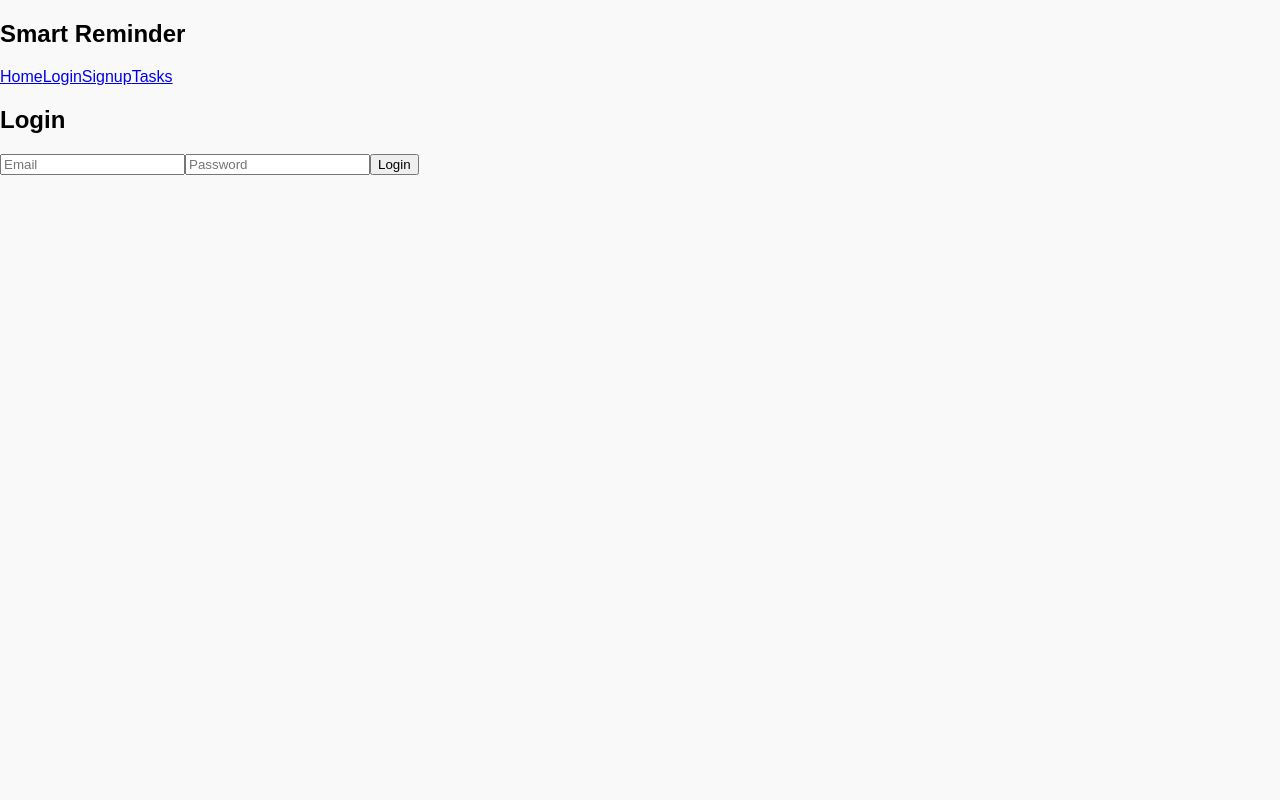
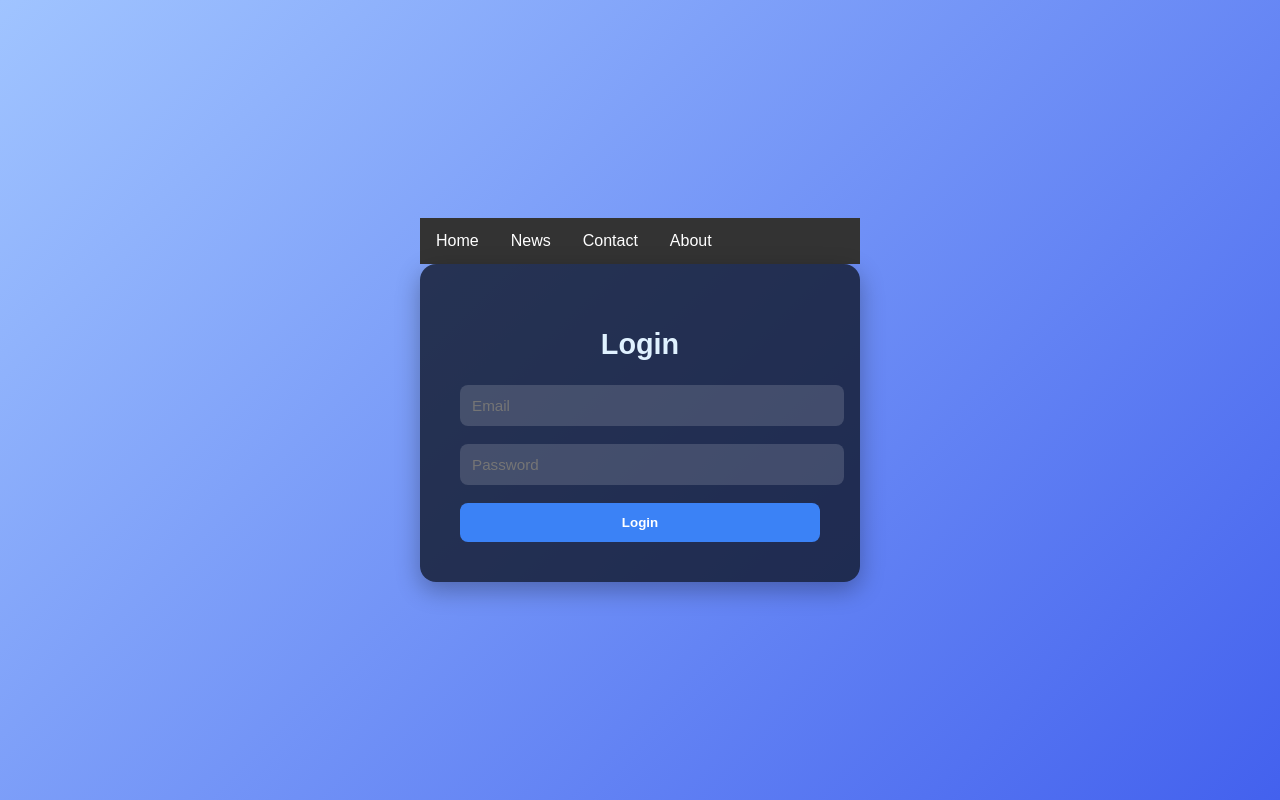
Before and after one commit to edwinaloo/smart-reminder, a React (Create React App) app: page /login in a window 1280 px wide. Built offline with nearby package versions, Linux system fonts and the light colour scheme.

Commit message:
Navbar complete

```diff
--- a/src/components/Navbar.css
+++ b/src/components/Navbar.css
@@ -1,23 +1,28 @@
-.navbar {
-  display: flex;
-  justify-content: space-between;
-  align-items: center;
-  padding: 1rem 2rem;
-  background-color: #007bff;
-  color: white;
-  box-shadow: 0 2px 6px rgba(0, 0, 0, 0.1);
+/* Reset basic styling */
+body {
+  margin: 0;
+  padding: 0;
 }
 
-.navbar h1 {
-  font-size: 1.5rem;
+/* Navbar styling */
+.navbar ul {
+  list-style-type: none;
+  margin: 0;
+  padding: 0;
+  background-color: #333333;
+  display: flex;
+  justify-content: flex-start;
 }
 
-.navbar a {
+.navbar ul li a {
+  display: block;
   color: white;
-  margin-left: 1rem;
-  transition: opacity 0.3s ease;
+  padding: 14px 16px;
+  text-decoration: none;
+  font-family: 'Poppins', sans-serif;
+  transition: background-color 0.3s ease;
 }
 
-.navbar a:hover {
-  opacity: 0.8;
+.navbar ul li a:hover {
+  background-color: #111111;
 }
--- a/src/components/Navbar.js
+++ b/src/components/Navbar.js
@@ -1,17 +1,15 @@
 import React from "react";
-import { Link } from "react-router-dom";
-
+import "./Navbar.css";
 
 export default function Navbar() {
   return (
     <nav className="navbar">
-      <h1>Smart Reminder</h1>
-      <div>
-        <Link to="/">Home</Link>
-        <Link to="/login">Login</Link>
-        <Link to="/signup">Signup</Link>
-        <Link to="/tasks">Tasks</Link>
-      </div>
+      <ul>
+        <li><a href="#home">Home</a></li>
+        <li><a href="#news">News</a></li>
+        <li><a href="#contact">Contact</a></li>
+        <li><a href="#about">About</a></li>
+      </ul>
     </nav>
   );
 }
--- a/src/pages/Login.css
+++ b/src/pages/Login.css
@@ -1,23 +1,60 @@
-.login-container {
-  max-width: 400px;
-  margin: 80px auto;
-  padding: 30px;
-  border-radius: 10px;
-  box-shadow: 0 2px 10px rgba(0, 0, 0, 0.1);
-  background-color: #fff;
+body {
+  margin: 0;
+  font-family: 'Poppins', sans-serif;
+  background: linear-gradient(135deg, #a0c4ff, #4361ee);
+  height: 100vh;
+  display: flex;
+  justify-content: center;
+  align-items: center;
 }
 
-.login-form input,
-.login-form button {
+.auth-container {
+  background: rgba(15, 23, 42, 0.8); /* semi-dark blue panel */
+  padding: 40px;
+  border-radius: 16px;
+  width: 360px;
+  text-align: center;
+  box-shadow: 0 8px 25px rgba(0, 0, 0, 0.3);
+}
+
+.auth-container h2 {
+  color: #e0f2ff;
+  margin-bottom: 24px;
+  font-size: 1.8rem;
+  font-weight: 600;
+}
+
+.auth-form input {
   display: block;
   width: 100%;
-  margin-bottom: 15px;
-  padding: 10px;
+  padding: 12px;
+  margin-bottom: 18px;
+  border: none;
+  border-radius: 8px;
+  background-color: rgba(255, 255, 255, 0.15);
+  color: #f1f5f9;
+  font-size: 0.95rem;
+  outline: none;
+  transition: background-color 0.3s;
 }
 
-.login-form button {
-  background-color: #007bff;
+.auth-form input:focus {
+  background-color: rgba(255, 255, 255, 0.25);
+}
+
+.auth-form button {
+  width: 100%;
+  padding: 12px;
+  background-color: #3b82f6;
+  color: white;
   border: none;
-  color: white;
+  border-radius: 8px;
+  font-weight: 600;
   cursor: pointer;
+  transition: background-color 0.3s, transform 0.2s;
 }
+
+.auth-form button:hover {
+  background-color: #2563eb;
+  transform: scale(1.02);
+}
--- a/src/pages/Signup.css
+++ b/src/pages/Signup.css
@@ -1,37 +1,60 @@
-.signup-container {
-  max-width: 400px;
-  margin: 80px auto;
-  background: white;
-  padding: 2rem;
-  border-radius: 10px;
-  box-shadow: 0 4px 8px rgba(0, 0, 0, 0.1);
+body {
+  margin: 0;
+  font-family: 'Poppins', sans-serif;
+  background: linear-gradient(135deg, #89c2d9, #023e8a);
+  height: 100vh;
+  display: flex;
+  justify-content: center;
+  align-items: center;
 }
 
-.signup-container h2 {
+.auth-container {
+  background: rgba(17, 25, 40, 0.85);
+  padding: 40px;
+  border-radius: 16px;
+  width: 380px;
   text-align: center;
-  margin-bottom: 1.5rem;
-  color: #28a745;
+  box-shadow: 0 8px 25px rgba(0, 0, 0, 0.3);
 }
 
-.signup-form input {
-  width: 100%;
-  padding: 10px;
-  margin-bottom: 1rem;
-  border: 1px solid #ccc;
-  border-radius: 5px;
+.auth-container h2 {
+  color: #dbeafe;
+  margin-bottom: 24px;
+  font-size: 1.8rem;
+  font-weight: 600;
 }
 
-.signup-form button {
+.auth-form input {
+  display: block;
   width: 100%;
-  padding: 10px;
-  background-color: #28a745;
+  padding: 12px;
+  margin-bottom: 18px;
   border: none;
+  border-radius: 8px;
+  background-color: rgba(255, 255, 255, 0.1);
+  color: #f8fafc;
+  font-size: 0.95rem;
+  outline: none;
+  transition: background-color 0.3s;
+}
+
+.auth-form input:focus {
+  background-color: rgba(255, 255, 255, 0.2);
+}
+
+.auth-form button {
+  width: 100%;
+  padding: 12px;
+  background-color: #0ea5e9;
   color: white;
+  border: none;
+  border-radius: 8px;
   font-weight: 600;
   cursor: pointer;
-  border-radius: 5px;
+  transition: background-color 0.3s, transform 0.2s;
 }
 
-.signup-form button:hover {
-  background-color: #1e7e34;
+.auth-form button:hover {
+  background-color: #0284c7;
+  transform: scale(1.03);
 }
```
